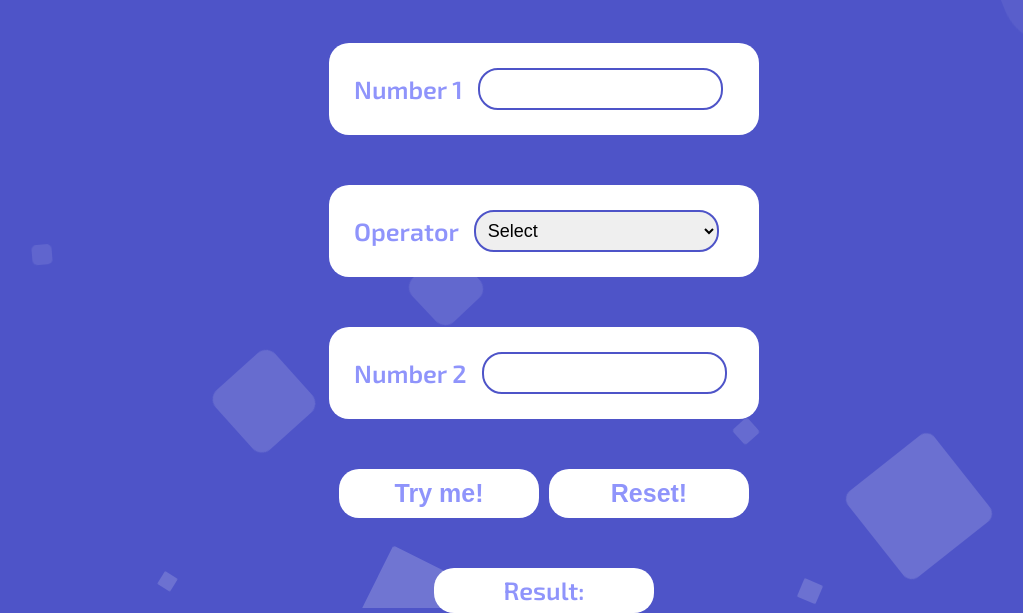
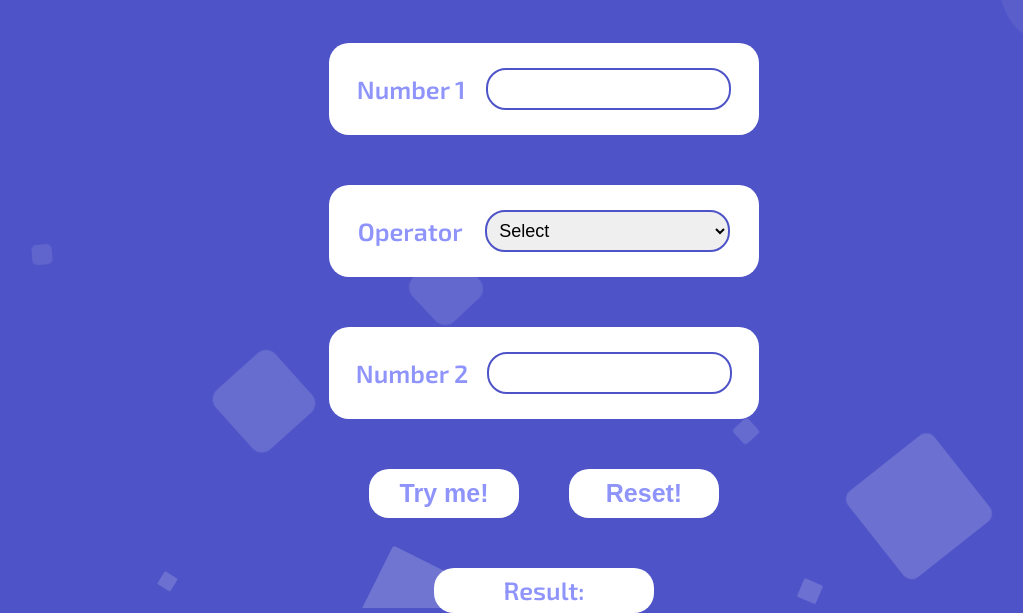
Before and after one commit to marocena26/simple-calculator, a plain HTML site: page index.html in a window 1280 px wide. Both pictures are taken after a click on the button "Reset!". Shown: the part 192-805 px from the top of the page, without its empty margins (96-1119 px from the left). Drawn offline with nearby package versions, Linux system fonts and the light colour scheme.

Commit message:
add btn reset and functions

```diff
--- a/index.html
+++ b/index.html
@@ -43,7 +43,7 @@
         </div>
         <div class="wrap-btn">
           <input type="submit" class="btn js-btn" value="Try me!" />
-          <button type="reset" class="btn">Reset!</button>
+          <button type="reset" class="btn js-btn-reset">Reset!</button>
         </div>
         <p class="result">
           Result: <span class="result-text js-result"></span>
--- a/js/main.js
+++ b/js/main.js
@@ -5,13 +5,10 @@ const numberOne = document.querySelector(".js-number-1");
 const numberTwo = document.querySelector(".js-number-2");
 const result = document.querySelector(".js-result");
 const btn = document.querySelector(".js-btn");
+const reset = document.querySelector(".js-btn-reset");
 const select = document.querySelector(".js-select");
 
 //FUNCTIONS
-
-let inputOne = "";
-let inputTwo = "";
-let selectInput = "choose";
 
 //function to obtain the result according to the operator
 function calculate(numberOneValue, numberTwoValue, selectValue) {
@@ -54,5 +51,14 @@ function handleClick(ev) {
   }
 }
 
+function handleReset(ev) {
+  ev.preventDefault(ev);
+  numberOne.value = "";
+  numberTwo.value = "";
+  result.innerHTML = "";
+  select.value = "choose";
+}
+
 //EVENTS
 btn.addEventListener("click", handleClick);
+reset.addEventListener("click", handleReset);
--- a/style/main.css
+++ b/style/main.css
@@ -46,6 +46,7 @@
 .wrap {
   display: flex;
   align-items: center;
+  justify-content: space-around;
   width: 250px;
   gap: 15px;
   background-color: white;
@@ -103,7 +104,13 @@
 
 .wrap-btn {
   display: flex;
-  gap: 10px;
+  gap: 20px;
+}
+
+@media all and (min-width: 768px) {
+  .wrap-btn {
+    gap: 50px;
+  }
 }
 
 .btn {
@@ -122,7 +129,7 @@
 
 @media all and (min-width: 768px) {
   .btn {
-    width: 200px;
+    width: 150px;
     font-size: 25px;
   }
 }
```
